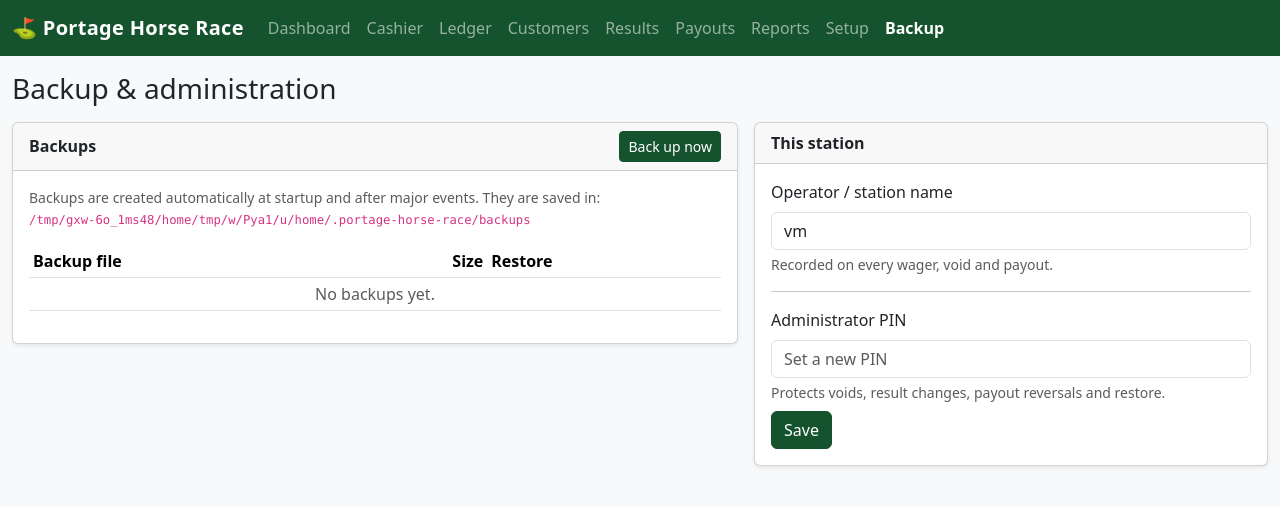
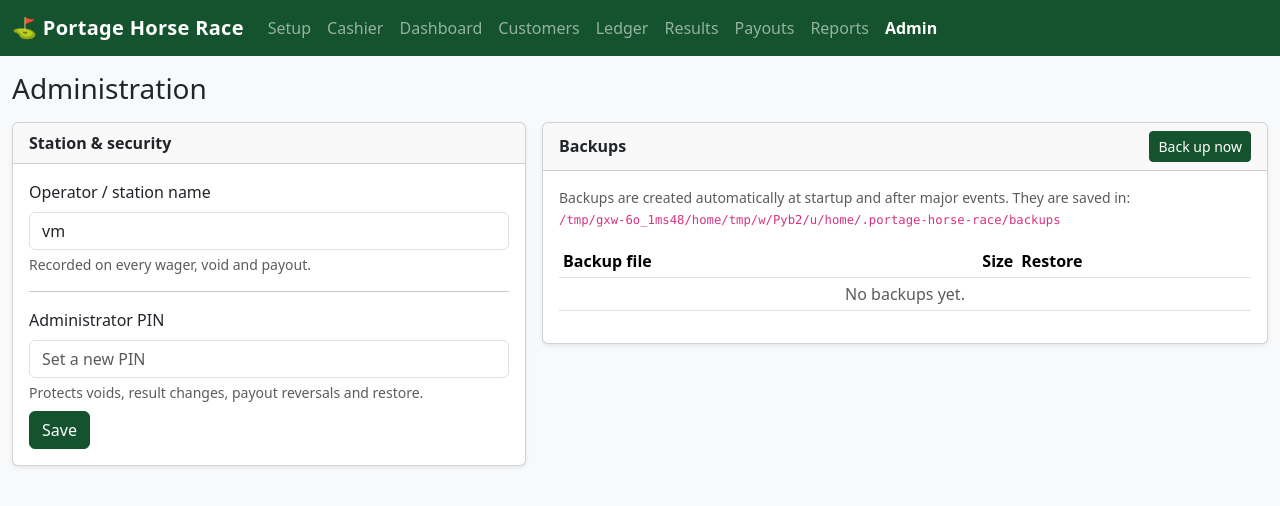
Before and after one commit to TheCrotchGoblin/portage-horse-race, a FastAPI app: page /admin in a window 1280 px wide. Shown: the top 506 px of the page. Run offline with FastAPI, Linux system fonts and the light colour scheme; data that the repository does not hold is empty; some libraries are stand-ins or nearby versions.

Commit message:
v0.4.2 — navigation follows the workflow; reopen archived from welcome
- Reordered the nav to match real use: Setup → Cashier → Dashboard → Customers
  → Ledger → Results → Payouts → Reports → Admin. Setup is first (it's step one).
- Renamed the "Backup" tab to "Admin" and made it read as the admin area:
  Station & security (operator name + PIN) shown first, Backups alongside.
- Fixed a dead end: after archiving a tournament there was no active one, so the
  reopen list (which lived on the setup page) was unreachable without creating a
  new tournament. Archived tournaments now appear on the welcome screen with a
  Reopen action.

52 tests passing.

Co-Authored-By: Claude Opus 4.8 <noreply@anthropic.com>

```diff
--- a/app/__init__.py
+++ b/app/__init__.py
@@ -1,4 +1,4 @@
 """Portage Men's Open — Horse Race Wager Management application."""
 
-__version__ = "0.4.1"
+__version__ = "0.4.2"
 APP_NAME = "Portage Horse Race"
--- a/app/templates/admin/index.html
+++ b/app/templates/admin/index.html
@@ -1,8 +1,36 @@
 {% extends "base.html" %}
-{% block title %}Backup &amp; administration{% endblock %}
+{% block title %}Administration{% endblock %}
 {% block content %}
-<h1 class="h3 mb-3">Backup &amp; administration</h1>
+<h1 class="h3 mb-3">Administration</h1>
 <div class="row g-3">
+  <div class="col-lg-5">
+    <div class="card shadow-sm">
+      <div class="card-header"><strong>Station &amp; security</strong></div>
+      <div class="card-body">
+        <form method="post" action="/admin/settings">
+          <div class="mb-3">
+            <label class="form-label">Operator / station name</label>
+            <input name="operator" class="form-control" value="{{ operator }}">
+            <div class="form-text">Recorded on every wager, void and payout.</div>
+          </div>
+          <hr>
+          <div class="mb-2">
+            <label class="form-label">Administrator PIN</label>
+            <input name="new_pin" class="form-control" placeholder="{{ 'Set a new PIN' if not has_pin else 'Enter a new PIN' }}">
+            <div class="form-text">Protects voids, result changes, payout reversals and restore.</div>
+          </div>
+          {% if has_pin %}
+          <div class="mb-2">
+            <label class="form-label">Current PIN (required to change)</label>
+            <input name="current_pin" class="form-control">
+          </div>
+          {% endif %}
+          <button class="btn btn-brand">Save</button>
+        </form>
+      </div>
+    </div>
+  </div>
+
   <div class="col-lg-7">
     <div class="card shadow-sm mb-3">
       <div class="card-header d-flex justify-content-between align-items-center">
@@ -39,33 +67,5 @@
       </div>
     </div>
   </div>
-
-  <div class="col-lg-5">
-    <div class="card shadow-sm">
-      <div class="card-header"><strong>This station</strong></div>
-      <div class="card-body">
-        <form method="post" action="/admin/settings">
-          <div class="mb-3">
-            <label class="form-label">Operator / station name</label>
-            <input name="operator" class="form-control" value="{{ operator }}">
-            <div class="form-text">Recorded on every wager, void and payout.</div>
-          </div>
-          <hr>
-          <div class="mb-2">
-            <label class="form-label">Administrator PIN</label>
-            <input name="new_pin" class="form-control" placeholder="{{ 'Set a new PIN' if not has_pin else 'Enter a new PIN' }}">
-            <div class="form-text">Protects voids, result changes, payout reversals and restore.</div>
-          </div>
-          {% if has_pin %}
-          <div class="mb-2">
-            <label class="form-label">Current PIN (required to change)</label>
-            <input name="current_pin" class="form-control">
-          </div>
-          {% endif %}
-          <button class="btn btn-brand">Save</button>
-        </form>
-      </div>
-    </div>
-  </div>
 </div>
 {% endblock %}
--- a/app/templates/base.html
+++ b/app/templates/base.html
@@ -21,15 +21,17 @@
       <div class="collapse navbar-collapse" id="nav">
         <ul class="navbar-nav me-auto">
           {% set nav = active_nav | default('') %}
+          {# Ordered to follow the natural workflow: set up, take wagers, watch,
+             look things up, enter results, pay out, report, then admin. #}
+          <li class="nav-item"><a class="nav-link {{ 'active fw-bold' if nav=='setup' }}" href="/setup">Setup</a></li>
+          <li class="nav-item"><a class="nav-link {{ 'active fw-bold' if nav=='cashier' }}" href="/cashier">Cashier</a></li>
           <li class="nav-item"><a class="nav-link {{ 'active fw-bold' if nav=='dashboard' }}" href="/">Dashboard</a></li>
-          <li class="nav-item"><a class="nav-link {{ 'active fw-bold' if nav=='cashier' }}" href="/cashier">Cashier</a></li>
+          <li class="nav-item"><a class="nav-link {{ 'active fw-bold' if nav=='customers' }}" href="/customers">Customers</a></li>
           <li class="nav-item"><a class="nav-link {{ 'active fw-bold' if nav=='ledger' }}" href="/ledger">Ledger</a></li>
-          <li class="nav-item"><a class="nav-link {{ 'active fw-bold' if nav=='customers' }}" href="/customers">Customers</a></li>
           <li class="nav-item"><a class="nav-link {{ 'active fw-bold' if nav=='results' }}" href="/results">Results</a></li>
           <li class="nav-item"><a class="nav-link {{ 'active fw-bold' if nav=='payouts' }}" href="/payouts">Payouts</a></li>
           <li class="nav-item"><a class="nav-link {{ 'active fw-bold' if nav=='reports' }}" href="/reports">Reports</a></li>
-          <li class="nav-item"><a class="nav-link {{ 'active fw-bold' if nav=='setup' }}" href="/setup">Setup</a></li>
-          <li class="nav-item"><a class="nav-link {{ 'active fw-bold' if nav=='admin' }}" href="/admin">Backup</a></li>
+          <li class="nav-item"><a class="nav-link {{ 'active fw-bold' if nav=='admin' }}" href="/admin">Admin</a></li>
         </ul>
         {% if tournament %}
         <span class="navbar-text text-white">
--- a/pyproject.toml
+++ b/pyproject.toml
@@ -1,6 +1,6 @@
 [project]
 name = "portage-horse-race"
-version = "0.4.1"
+version = "0.4.2"
 description = "Local-first wager management app for the Portage Men's Open horse race"
 requires-python = ">=3.12"
 dependencies = [
```
Also changed, not shown: app/routes/pages.py (+11 -3 lines), app/templates/welcome.html (+18 -0 lines), tests/integration/test_setup_lifecycle.py (+18 -0 lines), 1 other file.
